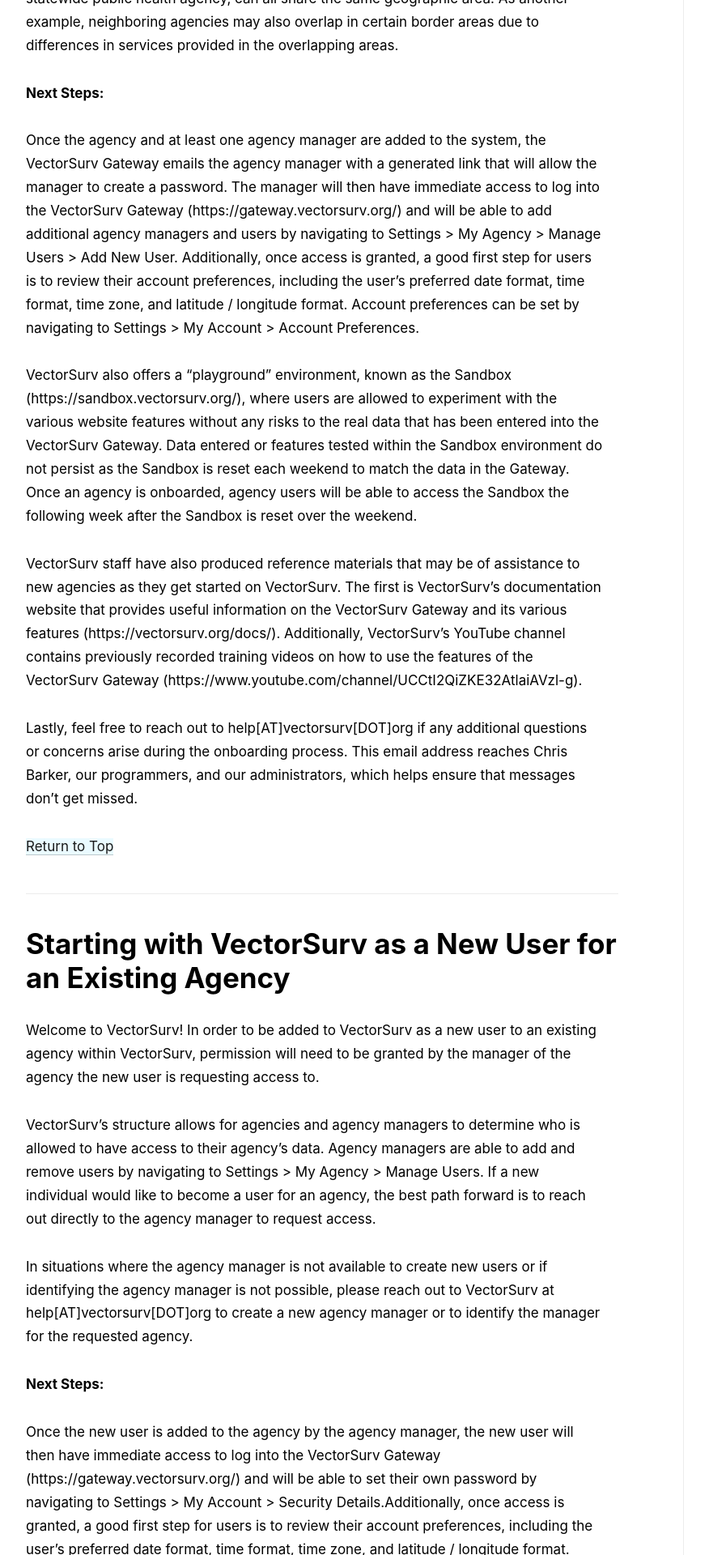
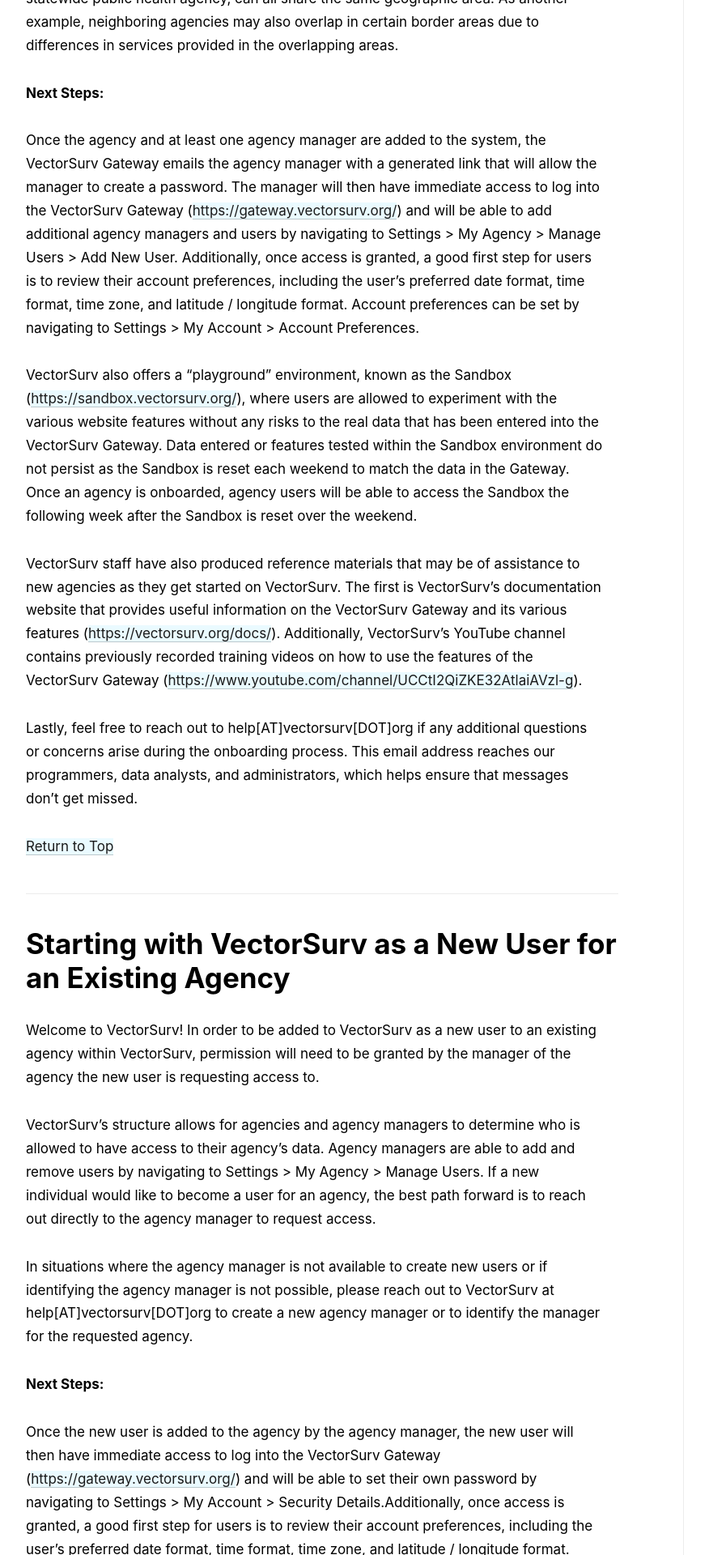
Before and after one commit to tlvaldepena/vectorsurv.org, a Jekyll site: the page built from _docs/starting/VectorSurv_FAQ.md, in a window 1280 px wide. Shown: the part 2163-4083 px from the top of the page at 81% size, without its empty margins (52-928 px from the left). Built offline with Jekyll 4.4.1, drawn with Linux system fonts in a browser that asks for light colours; some of the changed text lies outside the part shown.

Commit message:
Update VectorSurv_FAQ.md

```diff
--- a/_docs/starting/VectorSurv_FAQ.md
+++ b/_docs/starting/VectorSurv_FAQ.md
@@ -59,13 +59,13 @@
 
 **Next Steps:**
 
-Once the agency and at least one agency manager are added to the system, the VectorSurv Gateway emails the agency manager with a generated link that will allow the manager to create a password. The manager will then have immediate access to log into the VectorSurv Gateway (https://gateway.vectorsurv.org/) and will be able to add additional agency managers and users by navigating to Settings > My Agency > Manage Users > Add New User. Additionally, once access is granted, a good first step for users is to review their account preferences, including the user's preferred date format, time format, time zone, and latitude / longitude format. Account preferences can be set by navigating to Settings > My Account > Account Preferences.
+Once the agency and at least one agency manager are added to the system, the VectorSurv Gateway emails the agency manager with a generated link that will allow the manager to create a password. The manager will then have immediate access to log into the VectorSurv Gateway (<https://gateway.vectorsurv.org/>) and will be able to add additional agency managers and users by navigating to Settings > My Agency > Manage Users > Add New User. Additionally, once access is granted, a good first step for users is to review their account preferences, including the user's preferred date format, time format, time zone, and latitude / longitude format. Account preferences can be set by navigating to Settings > My Account > Account Preferences.
 
-VectorSurv also offers a "playground" environment, known as the Sandbox (https://sandbox.vectorsurv.org/), where users are allowed to experiment with the various website features without any risks to the real data that has been entered into the VectorSurv Gateway. Data entered or features tested within the Sandbox environment do not persist as the Sandbox is reset each weekend to match the data in the Gateway. Once an agency is onboarded, agency users will be able to access the Sandbox the following week after the Sandbox is reset over the weekend.
+VectorSurv also offers a "playground" environment, known as the Sandbox (<https://sandbox.vectorsurv.org/>), where users are allowed to experiment with the various website features without any risks to the real data that has been entered into the VectorSurv Gateway. Data entered or features tested within the Sandbox environment do not persist as the Sandbox is reset each weekend to match the data in the Gateway. Once an agency is onboarded, agency users will be able to access the Sandbox the following week after the Sandbox is reset over the weekend.
 
-VectorSurv staff have also produced reference materials that may be of assistance to new agencies as they get started on VectorSurv. The first is VectorSurv's documentation website that provides useful information on the VectorSurv Gateway and its various features (https://vectorsurv.org/docs/). Additionally, VectorSurv's YouTube channel contains previously recorded training videos on how to use the features of the VectorSurv Gateway (https://www.youtube.com/channel/UCCtI2QiZKE32AtlaiAVzl-g).
+VectorSurv staff have also produced reference materials that may be of assistance to new agencies as they get started on VectorSurv. The first is VectorSurv's documentation website that provides useful information on the VectorSurv Gateway and its various features (<https://vectorsurv.org/docs/>). Additionally, VectorSurv's YouTube channel contains previously recorded training videos on how to use the features of the VectorSurv Gateway (<https://www.youtube.com/channel/UCCtI2QiZKE32AtlaiAVzl-g>).
 
-Lastly, feel free to reach out to help[AT]vectorsurv[DOT]org if any additional questions or concerns arise during the onboarding process. This email address reaches Chris Barker, our programmers, and our administrators, which helps ensure that messages don't get missed.
+Lastly, feel free to reach out to help[AT]vectorsurv[DOT]org if any additional questions or concerns arise during the onboarding process. This email address reaches our programmers, data analysts, and administrators, which helps ensure that messages don’t get missed.
 
 [Return to Top](#TableOfContents)
 
@@ -79,13 +79,13 @@
 
 **Next Steps:**
 
-Once the new user is added to the agency by the agency manager, the new user will then have immediate access to log into the VectorSurv Gateway (https://gateway.vectorsurv.org/) and will be able to set their own password by navigating to Settings > My Account > Security Details.Additionally, once access is granted, a good first step for users is to review their account preferences, including the user's preferred date format, time format, time zone, and latitude / longitude format. Account preferences can be set by navigating to Settings > My Account > Account Preferences.
+Once the new user is added to the agency by the agency manager, the new user will then have immediate access to log into the VectorSurv Gateway (<https://gateway.vectorsurv.org/>) and will be able to set their own password by navigating to Settings > My Account > Security Details.Additionally, once access is granted, a good first step for users is to review their account preferences, including the user's preferred date format, time format, time zone, and latitude / longitude format. Account preferences can be set by navigating to Settings > My Account > Account Preferences.
 
-VectorSurv also offers a "playground" environment, known as the Sandbox (https://sandbox.vectorsurv.org/), where new users are allowed to experiment with the various website features without any risks to the real data that has been entered into the VectorSurv Gateway. Data entered or features tested within the Sandbox environment do not persist as the Sandbox is reset each weekend to match the data in the Gateway. Once a new user is onboarded, the user will be able to access the Sandbox the following week after the Sandbox is reset over the weekend.
+VectorSurv also offers a "playground" environment, known as the Sandbox (<https://sandbox.vectorsurv.org/>), where new users are allowed to experiment with the various website features without any risks to the real data that has been entered into the VectorSurv Gateway. Data entered or features tested within the Sandbox environment do not persist as the Sandbox is reset each weekend to match the data in the Gateway. Once a new user is onboarded, the user will be able to access the Sandbox the following week after the Sandbox is reset over the weekend.
 
-VectorSurv staff have also produced reference materials that may be of assistance to new users as they get started on VectorSurv. The first is VectorSurv's documentation website that provides useful information on the VectorSurv Gateway and its various features (https://vectorsurv.org/docs/). Additionally, VectorSurv's YouTube channel contains previously recorded training videos on how to use the features of the VectorSurv Gateway (https://www.youtube.com/channel/UCCtI2QiZKE32AtlaiAVzl-g).
+VectorSurv staff have also produced reference materials that may be of assistance to new users as they get started on VectorSurv. The first is VectorSurv's documentation website that provides useful information on the VectorSurv Gateway and its various features (<https://vectorsurv.org/docs/>). Additionally, VectorSurv's YouTube channel contains previously recorded training videos on how to use the features of the VectorSurv Gateway (<https://www.youtube.com/channel/UCCtI2QiZKE32AtlaiAVzl-g>).
 
-Lastly, feel free to reach out to help[AT]vectorsurv[DOT]org if additional questions or concerns arise during the onboarding process as a new user. This email address reaches Chris Barker, our programmers, and our administrators, which helps ensure that messages don't get missed.
+Lastly, feel free to reach out to help[AT]vectorsurv[DOT]org if additional questions or concerns arise during the onboarding process as a new user. This email address reaches our programmers, data analysts, and administrators, which helps ensure that messages don’t get missed.
 
 [Return to Top](#TableOfContents)
 
@@ -93,9 +93,9 @@
 
 VectorSurv offers two separate software environments that may be of use to enrolled agencies, the VectorSurv Gateway and the VectorSurv Sandbox.
 
-The VectorSurv Gateway (https://gateway.vectorsurv.org/) can be considered the "live" VectorSurv environment. Data entered to the VectorSurv Gateway will be stored permanently within the VectorSurv database, and changes made within the VectorSurv Gateway environment will persist to future login sessions. This environment is the main interface for managing and sharing all relevant data that is to be stored within the system. This ensures that users will continually have access to their data for future analysis or for it to be shared with relevant partners as determined by the agency.
+The VectorSurv Gateway (<https://gateway.vectorsurv.org/>) can be considered the "live" VectorSurv environment. Data entered to the VectorSurv Gateway will be stored permanently within the VectorSurv database, and changes made within the VectorSurv Gateway environment will persist to future login sessions. This environment is the main interface for managing and sharing all relevant data that is to be stored within the system. This ensures that users will continually have access to their data for future analysis or for it to be shared with relevant partners as determined by the agency.
 
-The VectorSurv Sandbox (https://sandbox.vectorsurv.org/) is the system's "playground" environment. Data entered to the VectorSurv Sandbox are a copy of the VectorSurv Gateway’s data and settings through the previous week. Data in the Sandbox do not persist, as the Sandbox is reset each weekend to exactly match the data and settings that are found in the VectorSurv Gateway at the time of the reset. This environment aims to be a testing space where users are allowed to experiment with entering or importing data, changing settings, and using the various website features without any risks to the data that has been entered into the live VectorSurv Gateway. This ensures that users are able to try out all of the existing or newly released features of VectorSurv risk-free before using them within the VectorSurv Gateway.
+The VectorSurv Sandbox (<https://sandbox.vectorsurv.org/>) is the system's "playground" environment. Data entered to the VectorSurv Sandbox are a copy of the VectorSurv Gateway’s data and settings through the previous week. Data in the Sandbox do not persist, as the Sandbox is reset each weekend to exactly match the data and settings that are found in the VectorSurv Gateway at the time of the reset. This environment aims to be a testing space where users are allowed to experiment with entering or importing data, changing settings, and using the various website features without any risks to the data that has been entered into the live VectorSurv Gateway. This ensures that users are able to try out all of the existing or newly released features of VectorSurv risk-free before using them within the VectorSurv Gateway.
 
 [Return to Top](#TableOfContents)
 
@@ -105,7 +105,7 @@
 
 **Excel (.xls) or CSV (.csv) File Imports:**
 
-Newly collected and historic data not yet entered to VectorSurv can be imported to the VectorSurv Gateway through the use of Excel (.xls) or CSV (.csv) files formatted to match VectorSurv's data structure. The data formats required to import new data using Excel (.xls) or CSV (.csv) files can be found within VectorSurv's data import specifications file (https://gateway.vectorsurv.org/doc/ImportDataSpecification.xlsx).
+Newly collected and historic data not yet entered to VectorSurv can be imported to the VectorSurv Gateway through the use of Excel (.xls) or CSV (.csv) files formatted to match VectorSurv's data structure. The data formats required to import new data using Excel (.xls) or CSV (.csv) files can be found within VectorSurv's data import specifications file (<https://gateway.vectorsurv.org/doc/ImportDataSpecification.xlsx>).
 
 Once the Excel (.xls) or CSV (.csv) file is correctly formatted for import, users can import files by navigating to Tools > Data Tools > Data Import.
 
@@ -128,13 +128,13 @@
 * Tick Collections (with species and gender structured in a spreadsheet-style format)
 * Tick Pools
 
-The import process for Excel (.xls) or CSV (.csv) files can also be tested in the VectorSurv Sandbox (https://sandbox.vectorsurv.org/). As with all data entered to the VectorSurv Sandbox, data imported to the VectorSurv Sandbox does not persist as the Sandbox is reset each weekend. If the data import completes successfully in the VectorSurv Sandbox, that provides an indication that the same data can be imported into the live copy of the data on the VectorSurv Gateway if desired.
+The import process for Excel (.xls) or CSV (.csv) files can also be tested in the VectorSurv Sandbox (<https://sandbox.vectorsurv.org/>). As with all data entered to the VectorSurv Sandbox, data imported to the VectorSurv Sandbox does not persist as the Sandbox is reset each weekend. If the data import completes successfully in the VectorSurv Sandbox, that provides an indication that the same data can be imported into the live copy of the data on the VectorSurv Gateway if desired.
 
 Assistance with the Excel (.xls) or CSV (.csv) file import process can also be provided by VectorSurv's staff when available. Please reach out to VectorSurv at help[AT]vectorsurv[DOT]org to request such assistance.
 
 **Web Service Imports:**
 
-Newly collected and historical data not yet entered into VectorSurv can also be imported to the VectorSurv Gateway through the use of VectorSurv's web service. This service is primarily intended for agencies with local in-house data applications or for agencies implementing custom code. The specifications for the web service import process can be found on our documentation website (https://trac.vectorsurv.org/gateway/wiki/ImportWebService).
+Newly collected and historical data not yet entered into VectorSurv can also be imported to the VectorSurv Gateway through the use of VectorSurv's web service. This service is primarily intended for agencies with local in-house data applications or for agencies implementing custom code. The specifications for the web service import process can be found on our documentation website (<https://trac.vectorsurv.org/gateway/wiki/ImportWebService>).
 
 To begin using VectorSurv's web service import process, an agency token is required to demonstrate that the import request has the proper authentication. Agency tokens can be generated by navigating to Settings > My Agency > Agency Tokens. Software vendors seeking to connect on behalf of a client agency would need to obtain a token from an agency manager at the client agency.
 
@@ -146,7 +146,7 @@
 * Sentinel Bands
 * Sentinel Band Bleeds
 
-The import process for VectorSurv's web service can also be tested in the VectorSurv Sandbox (https://sandbox.vectorsurv.org/). As with all data entered to the VectorSurv Sandbox, data imported to the VectorSurv Sandbox do not persist, as the Sandbox is reset each weekend.
+The import process for VectorSurv's web service can also be tested in the VectorSurv Sandbox (<https://sandbox.vectorsurv.org/>). As with all data entered to the VectorSurv Sandbox, data imported to the VectorSurv Sandbox do not persist, as the Sandbox is reset each weekend.
 
 Assistance with VectorSurv's web service import process can also be provided by VectorSurv's staff when available. Please reach out to VectorSurv at help[AT]vectorsurv[DOT]org to request such assistance.
 
@@ -182,13 +182,13 @@
 * Carcass Submissions
 * Carcass Submission Test Results
 
-The export process to Excel (.xls) or CSV (.csv) files can also be tested in the VectorSurv Sandbox (https://sandbox.vectorsurv.org/).
+The export process to Excel (.xls) or CSV (.csv) files can also be tested in the VectorSurv Sandbox (<https://sandbox.vectorsurv.org/>).
 
 Assistance with the Excel (.xls) or CSV (.csv) file export process can also be provided by VectorSurv's staff when available. Please reach out to VectorSurv at help[AT]vectorsurv[DOT]org to request such assistance.
 
 **Web Service Exports:**
 
-Previously entered data of various types within VectorSurv can also be exported through the use of VectorSurv's web service. This service is primarily intended for agencies with local in-house data applications or for agencies implementing custom code. The specifications for the web service export process can be found on our documentation website (https://trac.vectorsurv.org/gateway/wiki/ExportWebService).
+Previously entered data of various types within VectorSurv can also be exported through the use of VectorSurv's web service. This service is primarily intended for agencies with local in-house data applications or for agencies implementing custom code. The specifications for the web service export process can be found on our documentation website (<https://trac.vectorsurv.org/gateway/wiki/ExportWebService>).
 
 To begin using VectorSurv's web service export process, an agency token is required to demonstrate that the export request has the proper authentication. Agency tokens can be generated by navigating to Settings > My Agency > Agency Tokens. Software vendors seeking to connect on behalf of a client agency would need to obtain a token from an agency manager at the client agency.
 
@@ -203,7 +203,7 @@
 * Carcass Submissions
 * Carcass Submission Test Results
 
-The export process for VectorSurv's web service can also be tested in the VectorSurv Sandbox (https://sandbox.vectorsurv.org/).
+The export process for VectorSurv's web service can also be tested in the VectorSurv Sandbox (<https://sandbox.vectorsurv.org/>).
 
 Assistance with VectorSurv's web service export process can also be provided by VectorSurv's staff when available. Please reach out to VectorSurv at help[AT]vectorsurv[DOT]org to request such assistance.
 
@@ -225,7 +225,7 @@
 
 **Public Data Sharing:**
 
-When and where data are available, VectorSurv publishes a public data visualization website that presents informative but simplified views of the data stored within the VectorSurv Gateway (https://maps.vectorsurv.org/). This website contains pages that are available to all visitors, such as maps showing arbovirus-positive environmental samples, invasive mosquito monitoring, and dengue / Zika virus risk indexes. Also, other beta sites that are available only to visitors who have login privileges for the VectorSurv Gateway. These password-protected maps show vector abundance by agency, pesticide resistance, and West Nile virus risk indexes. These pages serve an important function, as they allow for the timely reporting of relevant data elements to the communities where this data is being collected.
+When and where data are available, VectorSurv publishes a public data visualization website that presents informative but simplified views of the data stored within the VectorSurv Gateway (<https://maps.vectorsurv.org/>). This website contains pages that are available to all visitors, such as maps showing arbovirus-positive environmental samples, invasive mosquito monitoring, and dengue / Zika virus risk indexes. Also, other beta sites that are available only to visitors who have login privileges for the VectorSurv Gateway. These password-protected maps show vector abundance by agency, pesticide resistance, and West Nile virus risk indexes. These pages serve an important function, as they allow for the timely reporting of relevant data elements to the communities where this data is being collected.
 
 Publicly shared data elements are geospatially obscured in two different ways to provide data privacy for the agencies that generate the underlying data.
 
@@ -235,10 +235,10 @@
 
 **California Data Policy**
 
-For California VectorSurv users, an existing data policy statement (https://vectorsurv.org/assets/files/calsurv_data_policy.pdf) outlines permission to use electronically-stored vectorborne disease surveillance data for multiple uses and by various organizations. These guidelines are intended for agencies
+For California VectorSurv users, an existing data policy statement (<https://vectorsurv.org/assets/files/calsurv_data_policy.pdf>) outlines permission to use electronically-stored vectorborne disease surveillance data for multiple uses and by various organizations. These guidelines are intended for agencies
 that participate in the California Vectorborne Disease Surveillance Program (CalSurv), a joint activity of the Mosquito and Vector Control Association of California (MVCAC), the California Department of Public Health (CDPH), and the University of California, Davis (UCD). This policy is administered by the CalSurv Steering Committee, composed of members from the three agencies listed above.
 
-In addition to the data request form found within the data policy statement, an online data request form is available from the VectorSurv website (https://vectorsurv.org/).
+In addition to the data request form found within the data policy statement, an online data request form is available from the VectorSurv website (<https://vectorsurv.org/>).
 
 [Return to Top](#TableOfContents)
 
@@ -250,7 +250,7 @@
 
 VectorSurv Development Team. 20XX. VectorSurv - Vectorborne Disease Surveillance System. URL: https://vectorsurv.org/ [accessed XX Jan-Dec 20XX].
 
-Additionally, for California VectorSurv users, an existing data policy (https://vectorsurv.org/assets/files/calsurv_data_policy.pdf) and data request/review process (https://forms.gle/HiG7qfH4sjU7hMW8A) outline the process by which California VectorSurv data can be provided to external researchers or requestees. Therefore, for California-specific research papers or journal articles, an additional statement can be provided as the data availability statement that is frequently required by academic journals.
+Additionally, for California VectorSurv users, an existing data policy (<https://vectorsurv.org/assets/files/calsurv_data_policy.pdf>) and data request/review process outline the process by which California VectorSurv data can be provided to external researchers or requestees. Therefore, for California-specific research papers or journal articles, an additional statement can be provided as the data availability statement that is frequently required by academic journals.
 
 **Data Availability Statement for California VectorSurv Users:**
 
```
